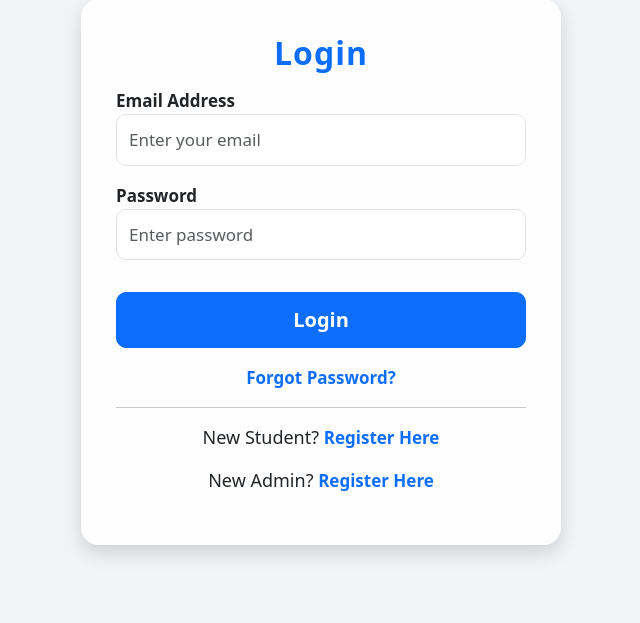
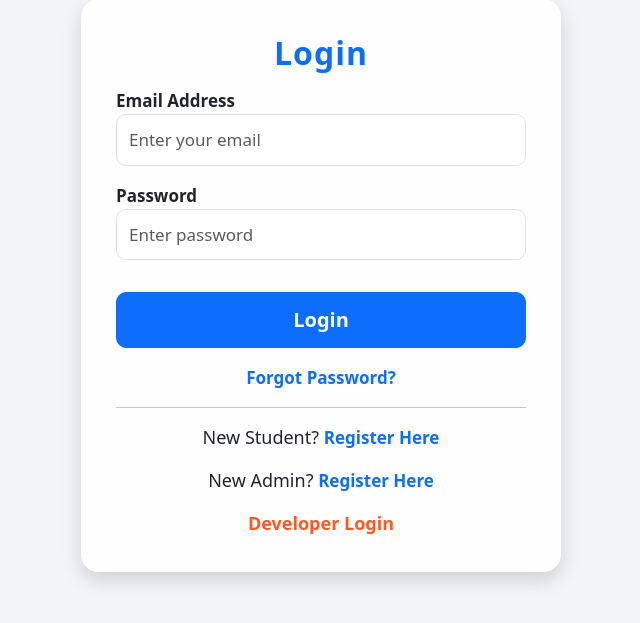
Before and after one commit to mdfaiyaj/leave-management-student-attendance-systems-, a Flask app: page /login in a window 1280 px wide. Shown: the part 117-740 px from the top of the page, without its empty margins (319-959 px from the left). Run offline with Flask 3, Linux system fonts and the light colour scheme.

Commit message:
Update login.html

```diff
--- a/templates/login.html
+++ b/templates/login.html
@@ -90,6 +90,23 @@
             <a href="{{ url_for('register_admin') }}">Register Here</a>
         </p>
     </div>
+    <!-- Developer Login Button -->
+<div style="text-align: center; margin-top: 15px;">
+    <a href="#" onclick="fillDeveloperLogin()"
+       style="color: #ff5722; font-weight: bold; text-decoration: none;">
+        Developer Login
+    </a>
 </div>
 
+<script>
+function fillDeveloperLogin() {
+    document.getElementById("email").value = "developer@admin.com";
+    document.getElementById("password").value = "dev123";
+    alert("Developer credentials filled. Click Login.");
+}
+</script>
+
+</div>
+
+
 {% endblock %}
```
